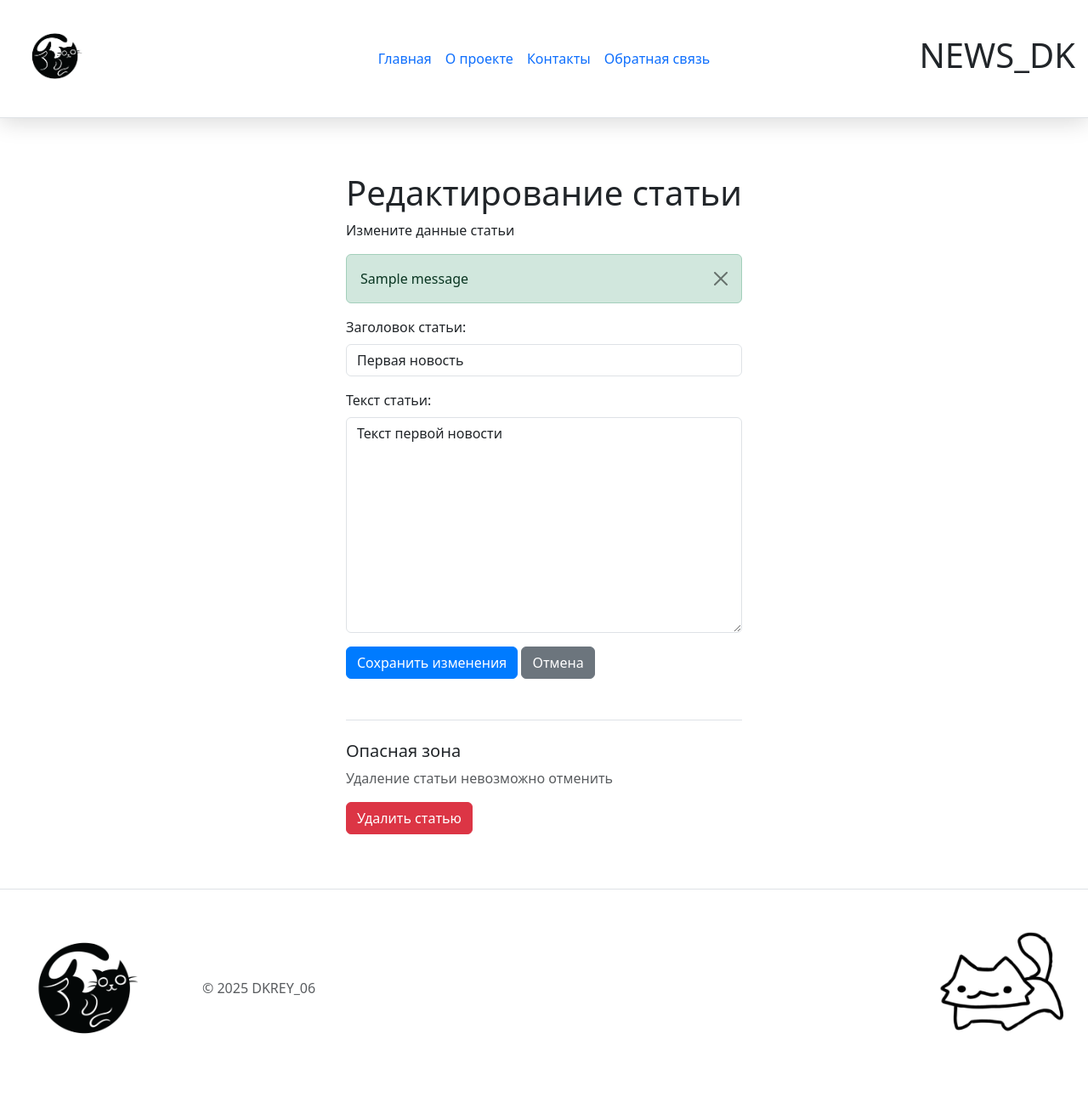
After one commit to DKrey06/WEB_ProjectsDK, a Flask app: page /edit-article/1 in a window 1280 px wide. The commit adds this page. Shown: the whole page at 85% size. Run offline with Flask 3, Linux system fonts and the light colour scheme; one stand-in notice (Sample message) is shown.

Commit message:
Adding an HTML page for editing articles. Correction of the creation date of the article.

```diff
--- a/3.UPG_News_Blog_DK/models.py
+++ b/3.UPG_News_Blog_DK/models.py
@@ -11,7 +11,7 @@ class User(db.Model):
 	name = db.Column(db.String(100), nullable=False)
 	email = db.Column(db.String(100), nullable=False)
 	hashed_password = db.Column(db.String(200), nullable=False)
-	created_date = db.Column(db.DateTime, default=datetime.utcnow)
+	created_date = db.Column(db.DateTime, default=datetime.now)
 
 	articles = db.relationship('Article', backref='author', lazy=True)
 
@@ -27,5 +27,5 @@ class Article(db.Model):
 	id = db.Column(db.Integer, primary_key=True)
 	title = db.Column(db.String(200), nullable=False)
 	text = db.Column(db.Text, nullable=False)
-	created_date = db.Column(db.DateTime, default=datetime.utcnow)
+	created_date = db.Column(db.DateTime, default=datetime.now)
 	user_id = db.Column(db.Integer, db.ForeignKey('user.id'), nullable=False)
--- a/3.UPG_News_Blog_DK/templates/base.html
+++ b/3.UPG_News_Blog_DK/templates/base.html
@@ -28,7 +28,6 @@
 				<li><a href="{{url_for('about')}}" class="nav-link px-2">О проекте</a></li>
 				<li><a href="{{url_for('contact')}}" class="nav-link px-2">Контакты</a></li>
 				<li><a href="{{url_for('feedback')}}" class="nav-link px-2">Обратная связь</a></li>
-				<li><a href="{{url_for('create_article')}}" class="nav-link px-2">Создать статью</a></li>
 			</ul>
 			<div class="col-md-3 text-end">
 				<h1>NEWS_DK</h1>
--- /dev/null
+++ b/3.UPG_News_Blog_DK/templates/edit_article.html
@@ -0,0 +1,58 @@
+{% extends 'base.html' %}
+
+{% block title %}
+Редактирование статьи
+{% endblock %}
+
+{% block content %}
+<div class="container">
+	<h1>Редактирование статьи</h1>
+	<p>Измените данные статьи</p>
+
+	{% with messages = get_flashed_messages(with_categories=true) %}
+	{% if messages %}
+	{% for category, message in messages %}
+	<div class="alert alert-{{ 'success' if category == 'success' else 'danger' }} alert-dismissible fade show"
+		role="alert">
+		{{ message }}
+		<button type="button" class="btn-close" data-bs-dismiss="alert" aria-label="Close"></button>
+	</div>
+	{% endfor %}
+	{% endif %}
+	{% endwith %}
+
+	<form name="edit_article" method="POST">
+		<div class="form-list">
+			<div class="mb-3">
+				<label class="form-label">Заголовок статьи:</label>
+				<input class="form-control {% if errors and errors.title %}is-invalid{% endif %}" type="text"
+					name="title" maxlength="200" value="{{ article.title if article else (title if title else '') }}">
+				{% if errors and errors.title %}
+				<div class="invalid-feedback d-block">{{ errors.title }}</div>
+				{% endif %}
+			</div>
+			<div class="mb-3">
+				<label class="form-label">Текст статьи:</label>
+				<textarea class="form-control {% if errors and errors.text %}is-invalid{% endif %}" name="text"
+					rows="10">{{ article.text if article else (text if text else '') }}</textarea>
+				{% if errors and errors.text %}
+				<div class="invalid-feedback d-block">{{ errors.text }}</div>
+				{% endif %}
+			</div>
+			<div class="mb-3">
+				<button type="submit" class="btn btn-primary">Сохранить изменения</button>
+				<a href="{{ url_for('news', id=article.id) }}" class="btn btn-secondary">Отмена</a>
+			</div>
+		</div>
+	</form>
+
+	<div class="mt-5 pt-4 border-top">
+		<h5>Опасная зона</h5>
+		<p class="text-muted">Удаление статьи невозможно отменить</p>
+		<form action="{{ url_for('delete_article', id=article.id) }}" method="POST"
+			onsubmit="return confirm('Вы уверены, что хотите удалить эту статью?')">
+			<button type="submit" class="btn btn-danger">Удалить статью</button>
+		</form>
+	</div>
+</div>
+{% endblock %}
```
Also changed, not shown: 3.UPG_News_Blog_DK/templates/index.html (+27 -6 lines), 3.UPG_News_Blog_DK/templates/news_detail.html (+10 -2 lines).
